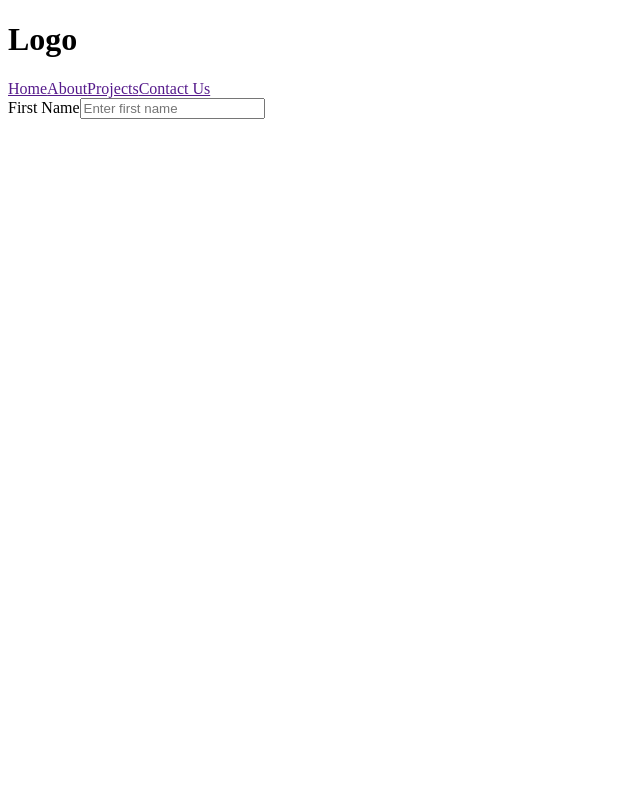
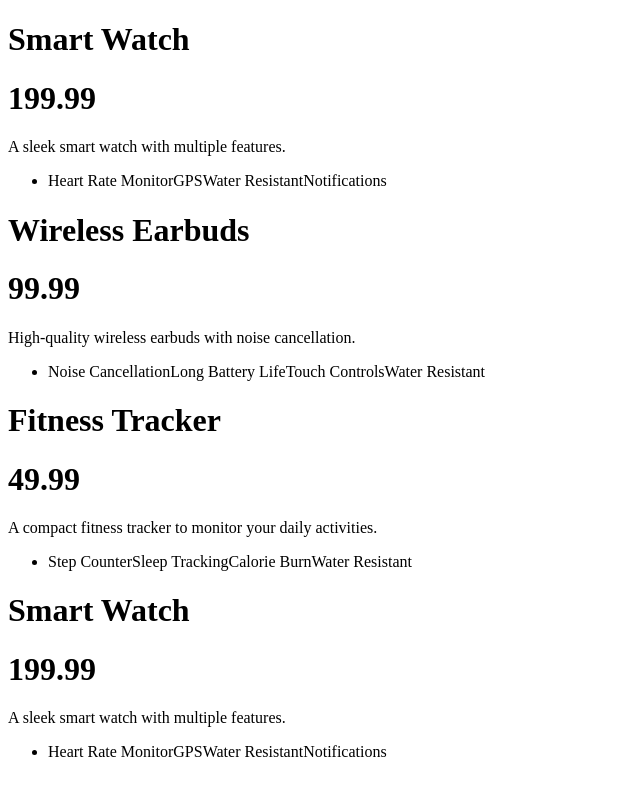
Before and after one commit to XeinQt/masters-react, a React (Vite) app: page / in a window 1280 px wide. Shown: the top 796 px of the page, without its empty margins (0-640 px from the left). Built offline with nearby package versions, Linux system fonts and the light colour scheme.

Commit message:
used mapping in react and introduction to objects

```diff
--- a/src/App.jsx
+++ b/src/App.jsx
@@ -3,11 +3,15 @@ import Header from "./components/Header";
 import Section from "./components/Section";
 import Footer from "./components/Footer";
 import Form from "./components/Form";
+import Calculator from "./components/Calculator";
+import Greetings from "./components/Greetings";
+import ProductInfo from "./components/ProductInfo";
+import Names from "./components/Names";
 
 const App = () => {
   return (
     <div>
-      <Header />
+      <ProductInfo />
     </div>
   );
 };
--- /dev/null
+++ b/src/components/Calculator.jsx
@@ -0,0 +1,16 @@
+import React from "react";
+
+const Calculator = () => {
+  const name = "John bAYLOSIS";
+
+  const multiply = (a, b) => a * b;
+
+  return (
+    <div>
+      <h1>{name}</h1>
+      <h1>{multiply(4, 6)}</h1>
+    </div>
+  );
+};
+
+export default Calculator;
--- /dev/null
+++ b/src/components/Greetings.jsx
@@ -0,0 +1,15 @@
+import React from "react";
+
+const Greetings = () => {
+  const name = "John";
+  const date = new Date().toLocaleDateString();
+
+  return (
+    <div>
+      <h1>{name}</h1>
+      <p>{date}</p>
+    </div>
+  );
+};
+
+export default Greetings;
--- /dev/null
+++ b/src/components/Names.jsx
@@ -0,0 +1,15 @@
+import React from "react";
+
+const Names = () => {
+  const names = ["Alice", "Bob", "Charlie", "David"];
+
+  return (
+    <div>
+      {names.map((name, index) => (
+        <h1 key={index}>{name}</h1>
+      ))}
+    </div>
+  );
+};
+
+export default Names;
--- /dev/null
+++ b/src/components/ProductInfo.jsx
@@ -0,0 +1,68 @@
+import React from "react";
+
+const ProductInfo = () => {
+  const products = [
+    {
+      name: "Smart Watch",
+      price: 199.99,
+      description: "A sleek smart watch with multiple features.",
+      features: [
+        "Heart Rate Monitor",
+        "GPS",
+        "Water Resistant",
+        "Notifications",
+      ],
+    },
+    {
+      name: "Wireless Earbuds",
+      price: 99.99,
+      description: "High-quality wireless earbuds with noise cancellation.",
+      features: [
+        "Noise Cancellation",
+        "Long Battery Life",
+        "Touch Controls",
+        "Water Resistant",
+      ],
+    },
+    {
+      name: "Fitness Tracker",
+      price: 49.99,
+      description:
+        "A compact fitness tracker to monitor your daily activities.",
+      features: [
+        "Step Counter",
+        "Sleep Tracking",
+        "Calorie Burn",
+        "Water Resistant",
+      ],
+    },
+    {
+      name: "Smart Watch",
+      price: 199.99,
+      description: "A sleek smart watch with multiple features.",
+      features: [
+        "Heart Rate Monitor",
+        "GPS",
+        "Water Resistant",
+        "Notifications",
+      ],
+    },
+  ];
+
+  return (
+    <main>
+      {products.map((product, index) => (
+        <div key={index}>
+          <h1>{product.name}</h1>
+          <h1>{product.price}</h1>
+          <p>{product.description}</p>
+          <ul>
+            <li>{product.features}</li>
+          </ul>
+        </div>
+      ))}
+    </main>
+  );
+};
+
+export default ProductInfo;
```
